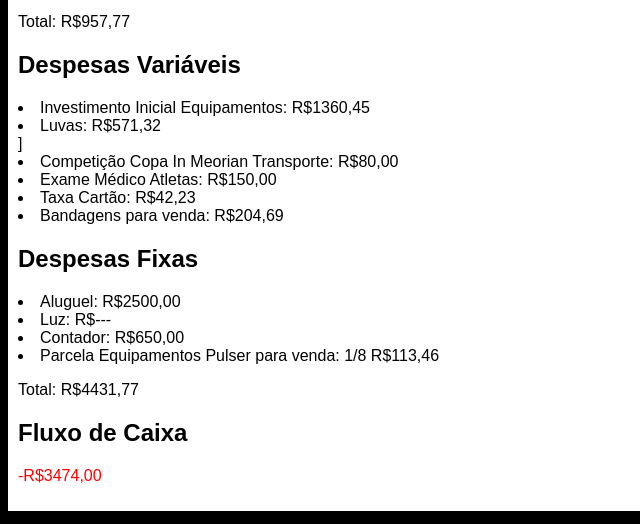
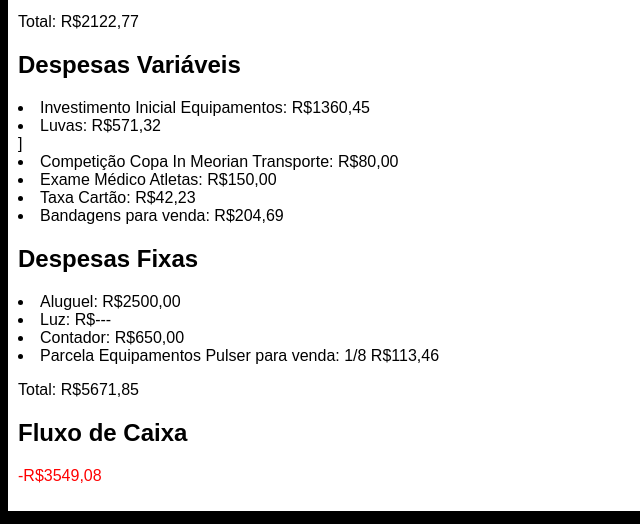
Before and after one commit to RodrigoFerrari94/ferrari-team, a website: page docs/index.html in a window 1280 px wide. Shown: the part 4051-4575 px from the top of the page, 0-640 px from the left. Drawn offline with Linux system fonts and the light colour scheme.

Commit message:
Update index.html

```diff
--- a/docs/index.html
+++ b/docs/index.html
@@ -227,7 +227,7 @@
           </p>
         </div>
 
-        <p class="portal__total">Total: R$957,77</p>
+        <p class="portal__total">Total: R$2122,77</p>
       </div>
       <div class="portal__despesas">
         <h2 class="portal__titulo">Despesas Variáveis</h2>
@@ -251,12 +251,12 @@
           Parcela Equipamentos Pulser para venda: 1/8 R$113,46
         </li>
 
-        <p class="portal__total">Total: R$4431,77</p>
+        <p class="portal__total">Total: R$5671,85</p>
       </div>
 
       <div class="portal__caixa">
         <h2 class="portal__titulo">Fluxo de Caixa</h2>
-        <p style="color: red">-R$3474,00</p>
+        <p style="color: red">-R$3549,08</p>
       </div>
     </section>
 
```
